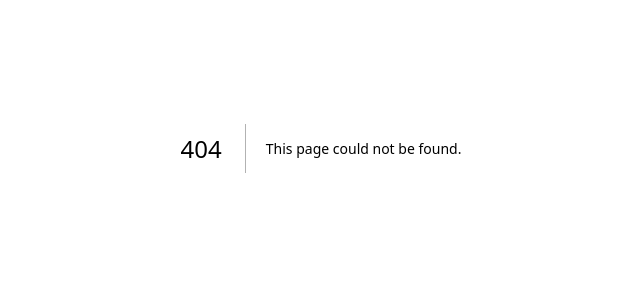
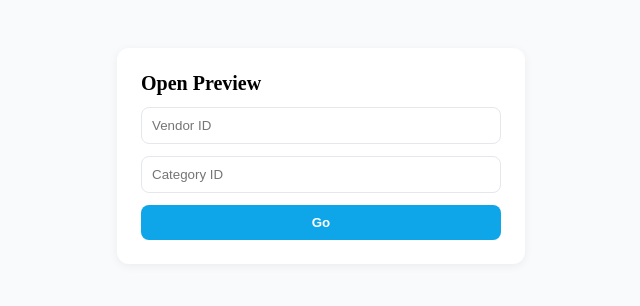
Before and after one commit to sameep2025/Sameep_Main, a Next.js app in the folder preview-site/: page / in a window 1280 px wide. Before the commit this address had no page. Shown: the part 252-558 px from the top of the page, without its empty margins (319-959 px from the left). Built offline with nearby package versions, Linux system fonts and the light colour scheme.

Commit message:
added and updated files

```diff
--- /dev/null
+++ b/preview-site/pages/index.jsx
@@ -0,0 +1,25 @@
+import { useState } from "react";
+import { useRouter } from "next/router";
+
+export default function Home() {
+  const router = useRouter();
+  const [vendorId, setVendorId] = useState("");
+  const [categoryId, setCategoryId] = useState("");
+
+  const go = (e) => {
+    e.preventDefault();
+    if (!vendorId || !categoryId) return;
+    router.push(`/preview/${encodeURIComponent(vendorId)}/${encodeURIComponent(categoryId)}`);
+  };
+
+  return (
+    <div style={{ minHeight: "100vh", display: "flex", alignItems: "center", justifyContent: "center", background: "#f8fafc" }}>
+      <form onSubmit={go} style={{ background: "#fff", padding: 24, borderRadius: 12, boxShadow: "0 2px 10px rgba(0,0,0,0.06)", width: 360, display: "flex", flexDirection: "column", gap: 12 }}>
+        <h1 style={{ margin: 0, fontSize: 20 }}>Open Preview</h1>
+        <input placeholder="Vendor ID" value={vendorId} onChange={(e) => setVendorId(e.target.value)} style={{ padding: 10, border: "1px solid #e5e7eb", borderRadius: 8 }} />
+        <input placeholder="Category ID" value={categoryId} onChange={(e) => setCategoryId(e.target.value)} style={{ padding: 10, border: "1px solid #e5e7eb", borderRadius: 8 }} />
+        <button type="submit" style={{ padding: 10, borderRadius: 8, border: "none", background: "#0ea5e9", color: "#fff", fontWeight: 600, cursor: "pointer" }}>Go</button>
+      </form>
+    </div>
+  );
+}
```
